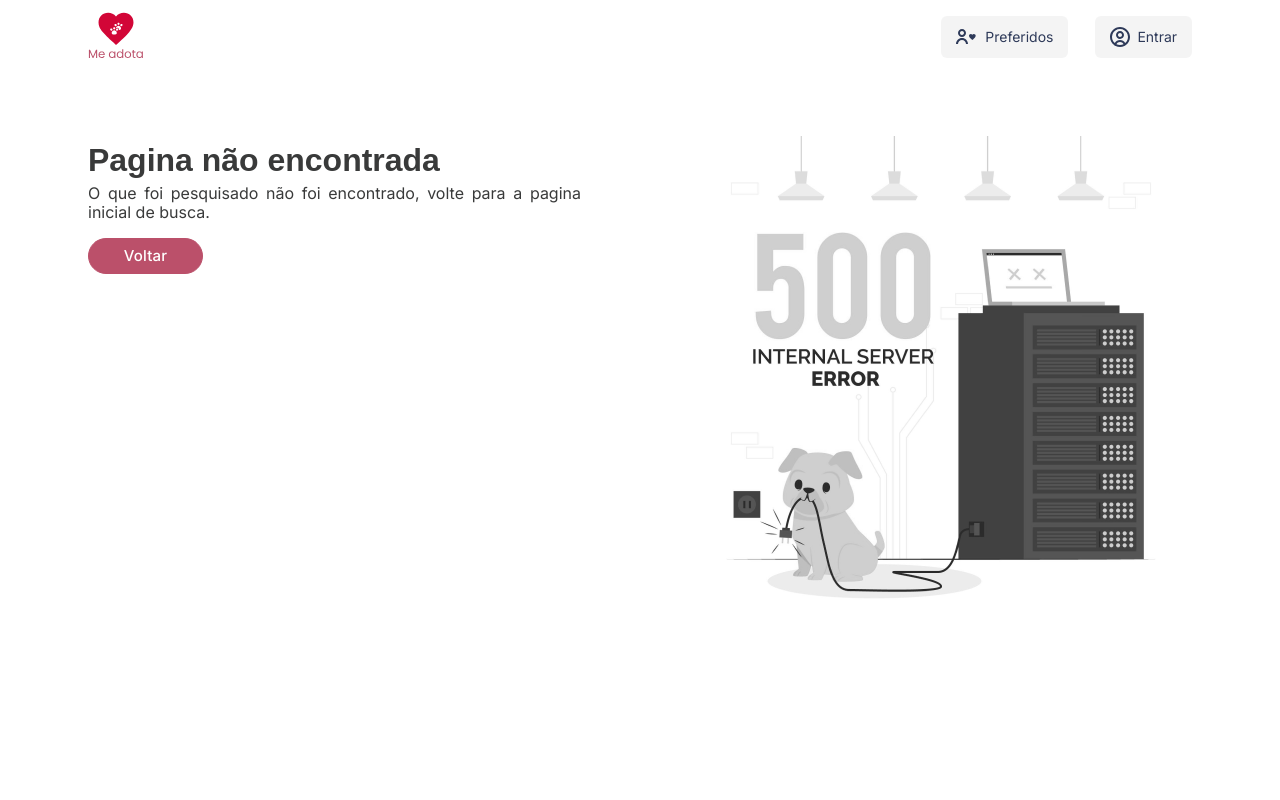
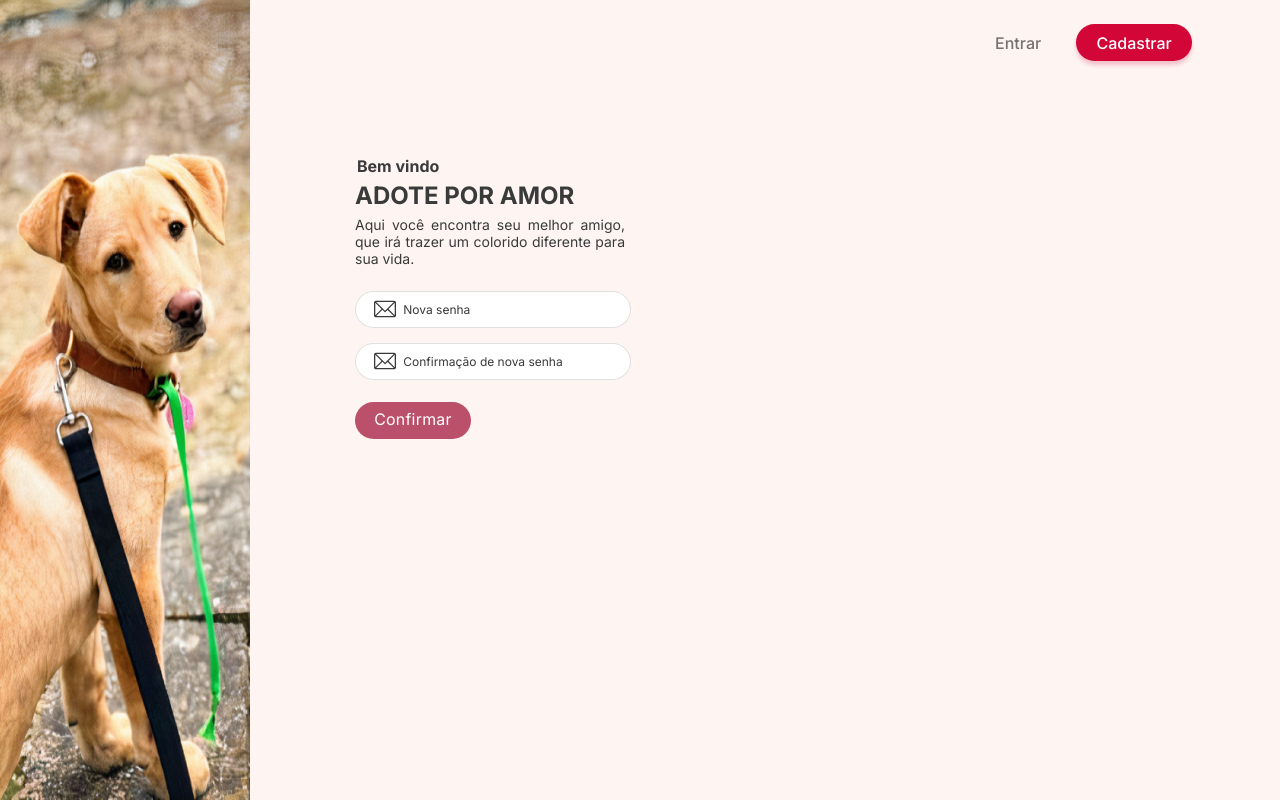
Before and after one commit to JoseMurilloc/MeAdoteS2, a React (Create React App) app in the folder web/: page /reset-password in a window 1280 px wide. Built offline with nearby package versions, Linux system fonts and the light colour scheme; the HTML template or start-up script is replaced by a standard one.

Commit message:
implement of page the reset password

```diff
--- a/web/package.json
+++ b/web/package.json
@@ -13,6 +13,7 @@
     "@types/react-modal": "^3.12.0",
     "axios": "^0.21.1",
     "formik": "^2.2.9",
+    "query-string": "^7.0.1",
     "react": "^17.0.1",
     "react-confetti": "^6.0.1",
     "react-dom": "^17.0.1",
--- a/web/src/pages/Home/index.tsx
+++ b/web/src/pages/Home/index.tsx
@@ -29,7 +29,6 @@ export default function Home() {
         petsOnly.push(animal)
       }
     })
-    console.log('🎉')
     setPets(petsOnly)
   }, [])
 
--- /dev/null
+++ b/web/src/pages/ResetPassword/index.tsx
@@ -0,0 +1,86 @@
+import { ContainerContent } from './styles';
+import { Form, Formik } from 'formik';
+import {
+  ForgotPasswordSchema,
+  FormValues,
+  initialValues
+} from './types';
+import Input from '../../components/Input';
+
+import mailIcon from '../../assets/icons/basic/mail.svg'
+import { Authentication } from '../../components/Authentication';
+import api from '../../services/api';
+import { useToast } from '../../hook/ToastContext';
+import { useCallback, useEffect } from 'react';
+import { useHistory, useLocation } from 'react-router-dom';
+import queryString from 'query-string'
+
+const ResetPassword: React.FC = () => {
+  const {search} = useLocation();
+  const { token } = queryString.parse(search)
+  const { success, error } = useToast()
+  const { push } = useHistory()
+
+  const handleSubmitForm = useCallback(async (values: FormValues) => {
+    console.log({ ...values, token})
+    api.patch(`/users/reset-password`,  { ...values, token})
+      .then(response => {
+        push('/sign-in')
+        success('Senha atualizada com sucesso 🤗')
+      })
+      .catch(err => {
+        error('Error na atualização da senha, por favor solicite novamente uma nova senha 😢')
+      })
+  }, [token, success, error, push])
+
+  return (
+    <Authentication>
+      <ContainerContent>
+        <Formik
+          initialValues={initialValues}
+          validationSchema={ForgotPasswordSchema}
+          onSubmit={(values, actions) => {
+            handleSubmitForm(values);
+          }}
+        >
+            {({ errors, touched }) => (
+              <Form>
+                <legend>Bem vindo</legend>
+                <h1>Adote por amor</h1>
+                <p>
+                  Aqui você encontra seu melhor amigo, que irá trazer um colorido diferente para sua vida.
+                </p>
+
+
+                  <Input
+                    icon={mailIcon}
+                    name="password"
+                    type="password"
+                    placeholderLabel="Nova senha"
+                    spellCheck={false}
+                    isError={errors.password && touched.password}
+                  />
+
+
+                  <Input
+                    icon={mailIcon}
+                    name="confirmation_password"
+                    type="password"
+                    placeholderLabel="Confirmação de nova senha"
+                    spellCheck={false}
+                    isError={errors.confirmation_password && touched.confirmation_password}
+                  />
+
+
+                <button type="submit">
+                  Confirmar
+                </button>
+              </Form>
+            )}
+        </Formik>
+      </ContainerContent>
+    </Authentication>
+  );
+};
+
+export default ResetPassword;
--- /dev/null
+++ b/web/src/pages/ResetPassword/styles.ts
@@ -0,0 +1,93 @@
+import styled from 'styled-components';
+
+export const ContainerContent = styled.div`
+  width: 388px;
+  height: 475px;
+  margin-left: 64px;
+
+
+  form {
+    display: flex;
+    width: 100%;
+    height: 100%;
+    flex-direction: column;
+    align-items: flex-start;
+
+    padding: 71px 21px 24px 41px;
+
+    > div + div {
+      margin-top: 1rem;
+    }
+
+    div#forgot_password {
+      display: flex;
+      width: 18.4rem;
+      justify-content: flex-end;
+      margin-bottom: 0.33rem;
+      margin-top: 0.26rem;
+
+      span {
+        cursor: pointer;
+        font-size: 12px;
+        line-height: 15px;
+        color: #393A3A;
+      }
+    }
+
+
+
+    legend {
+      font-weight: bold;
+      font-size: 16px;
+      line-height: 19px;
+
+      color: #393A3A;
+      margin-bottom: 5px;
+    }
+
+    h1 {
+      font-weight: bold;
+      font-size: 24px;
+      line-height: 29px;
+      color: #393A3A;
+      text-transform: uppercase;
+      margin-bottom: 6px;
+    }
+
+    p {
+      font-size: 14px;
+      line-height: 123.52%;
+      text-align: justify;
+      color: #393A3A;
+      width: 270px;
+      height: 51px;
+      margin-bottom: 24px;
+    }
+
+      div#errorGlobalMessage {
+        margin: 0;
+        color: #931515;
+        font-size: 0.8rem;
+        line-height: 123.52%;
+        background-color: #93151562;
+        border-radius: 0.4rem;
+        padding: 3px;
+      }
+
+    button {
+      background: #BB506A;
+      border-radius: 64.75px;
+      border: 0;
+      width: 7.73rem;
+      height: 2.46rem;
+
+      font-size: 1.06rem;
+      line-height: 1.26rem;
+      letter-spacing: 0.015em;
+
+      color: #FFFFFF;
+      margin-bottom: 1.66rem;
+      margin-top: 1.5rem;
+    }
+  }
+`;
--- /dev/null
+++ b/web/src/pages/ResetPassword/types.ts
@@ -0,0 +1,23 @@
+import * as Yup from 'yup';
+
+export interface FormValues {
+  password: string;
+  confirmation_password: string;
+  token: string;
+}
+
+export const initialValues: FormValues = {
+  password: '',
+  confirmation_password: '',
+  token: ''
+};
+
+export const ForgotPasswordSchema = Yup.object().shape({
+  password: Yup.string()
+    .min(6, 'Minimo seis caracteres!')
+    .required('Campo obrigatório'),
+  confirmation_password: Yup.string()
+    .oneOf([Yup.ref('password'), null],
+      'Senha não correspondem'
+    )
+});
--- a/web/src/routes/index.tsx
+++ b/web/src/routes/index.tsx
@@ -10,6 +10,7 @@ import Initial from '../pages/Initial';
 import Congratulations from '../pages/Congratulations';
 import PageNotFound from '../pages/PageNotFound';
 import { Profile } from '../pages/Profile';
+import ResetPassword from '../pages/ResetPassword';
 
 
 const Routes: React.FC = () => {
@@ -30,6 +31,7 @@ const Routes: React.FC = () => {
       <Route path="/sign-in"component={SignIn} />
       <Route path="/sign-up" component={SignUp} />
       <Route path="/forgot-password" component={ForgotPassword} />
+      <Route path="/reset-password" component={ResetPassword} />
 
       <Route path="*" component={PageNotFound} />
 
```
Also changed, not shown: 1 other file (tests, documents, lock files or other folders).
